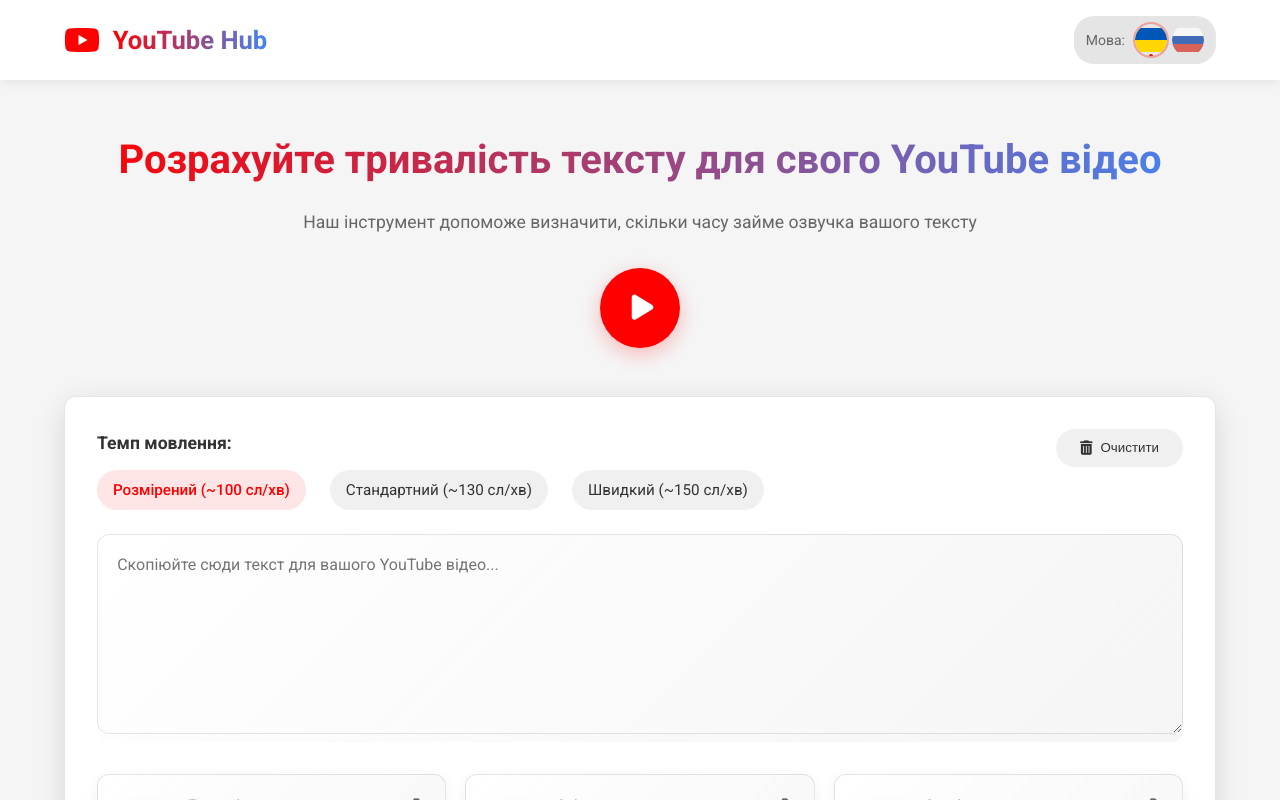
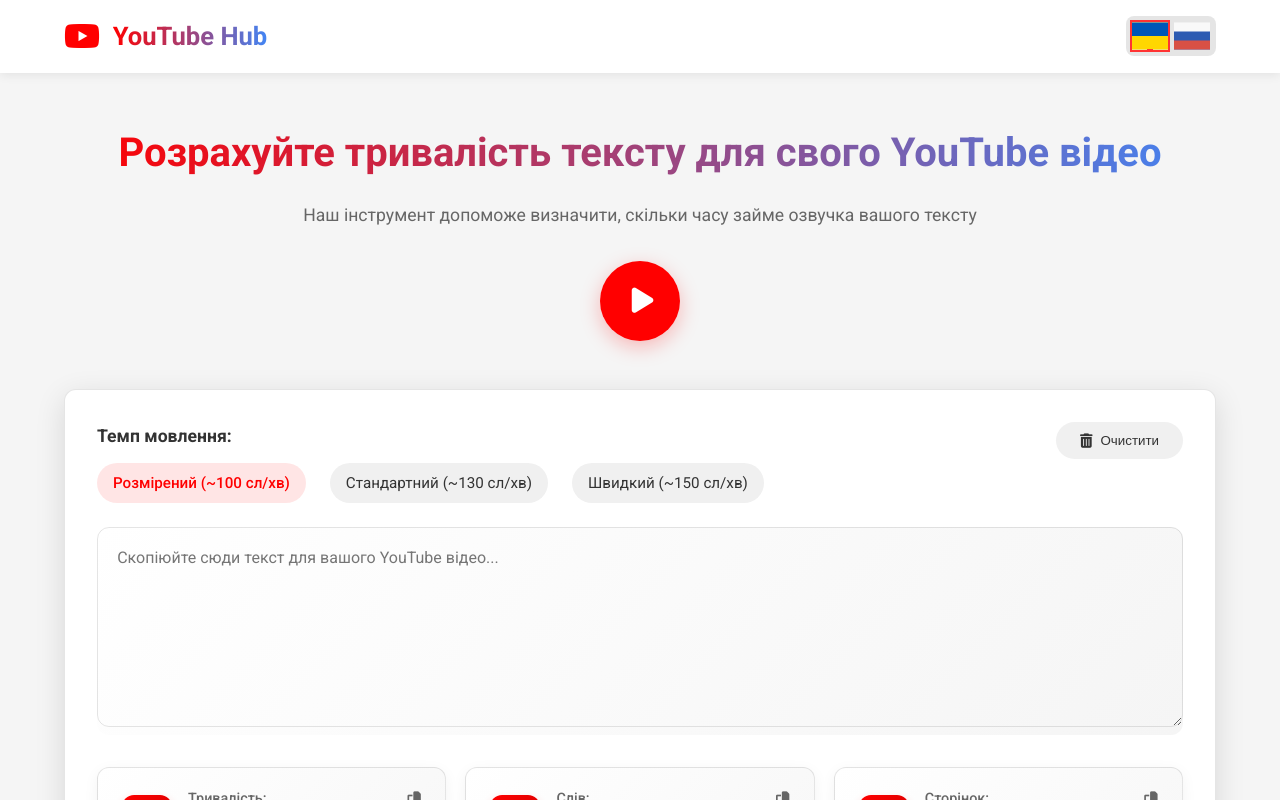
Before and after one commit to CroSSer23/youtube-hub, a Next.js app: page /youtube-hub/ in a window 1280 px wide. Shown: the top 800 px of the page. Built offline with nearby package versions, Linux system fonts and the light colour scheme.

Commit message:
Змінено перемикач мови на квадратні прапори без тексту

```diff
--- a/components/LanguageSwitcher.js
+++ b/components/LanguageSwitcher.js
@@ -4,10 +4,6 @@
 export default function LanguageSwitcher() {
   const [locale, setLocale] = useState('uk');
   const [isClient, setIsClient] = useState(false);
-  const translations = {
-    uk: { language: 'Мова', switchTo: 'Русский' },
-    ru: { language: 'Язык', switchTo: 'Українська' }
-  };
 
   // Функция для создания события смены языка
   const createLanguageEvent = (newLocale) => {
@@ -49,15 +45,6 @@
     }
   };
 
-  // Определяем язык безопасно
-  const getLanguageText = () => {
-    try {
-      return translations[locale]?.language || 'Мова';
-    } catch (e) {
-      return 'Мова';
-    }
-  };
-
   // Если компонент еще не на клиенте, показываем заглушку
   if (!isClient) {
     return <div className={styles.languageSwitcher}></div>;
@@ -85,7 +72,6 @@
 
   return (
     <div className={styles.languageSwitcher}>
-      <span>{getLanguageText()}:</span>
       <div className={styles.flagButtons}>
         <button
           className={`${styles.flagButton} ${locale === 'uk' ? styles.active : ''}`}
--- a/styles/LanguageSwitcher.module.css
+++ b/styles/LanguageSwitcher.module.css
@@ -1,21 +1,15 @@
 .languageSwitcher {
   display: flex;
   align-items: center;
-  gap: 10px;
   background-color: rgba(0, 0, 0, 0.1);
-  padding: 8px 12px;
-  border-radius: 20px;
+  padding: 6px;
+  border-radius: 8px;
   margin-left: auto;
-}
-
-.languageSwitcher span {
-  font-size: 14px;
-  color: #666;
 }
 
 .flagButtons {
   display: flex;
-  gap: 5px;
+  gap: 6px;
 }
 
 .flagButton {
@@ -23,44 +17,41 @@
   border: none;
   cursor: pointer;
   padding: 0;
-  border-radius: 50%;
-  width: 32px;
-  height: 32px;
+  width: 36px;
+  height: 28px;
   display: flex;
   align-items: center;
   justify-content: center;
   transition: all 0.2s ease;
   position: relative;
-  opacity: 0.7;
+  opacity: 0.8;
   overflow: hidden;
 }
 
 .flagSvg {
   width: 100%;
   height: 100%;
-  border-radius: 50%;
   box-shadow: 0 1px 3px rgba(0, 0, 0, 0.2);
 }
 
 .flagButton:hover {
-  transform: scale(1.1);
+  transform: scale(1.05);
   opacity: 1;
   box-shadow: 0 2px 5px rgba(0, 0, 0, 0.2);
 }
 
 .flagButton.active {
   opacity: 1;
-  box-shadow: 0 0 0 2px rgba(255, 0, 0, 0.3);
+  box-shadow: 0 0 0 2px #ff3333;
 }
 
 .flagButton.active::after {
   content: '';
   position: absolute;
-  bottom: -2px;
+  bottom: -1px;
   left: 50%;
   transform: translateX(-50%);
-  width: 4px;
-  height: 4px;
-  background-color: #ff0000;
-  border-radius: 50%;
+  width: 6px;
+  height: 2px;
+  background-color: #ff3333;
 }
```
